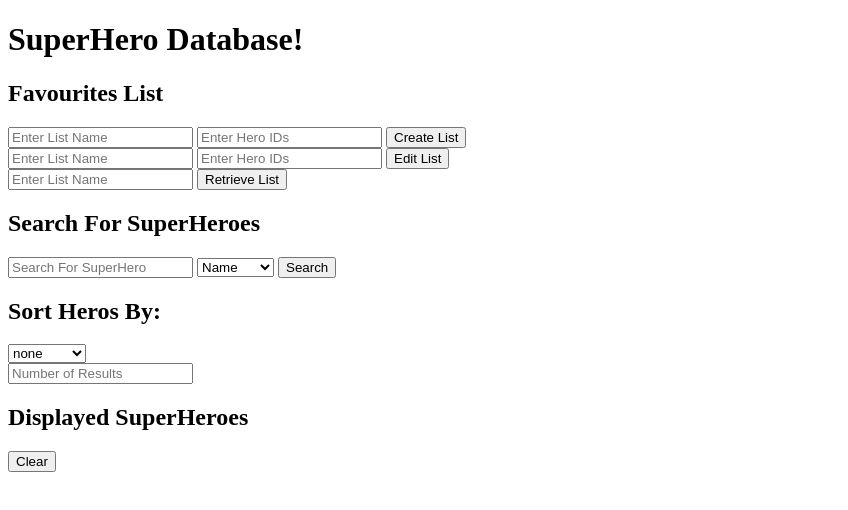
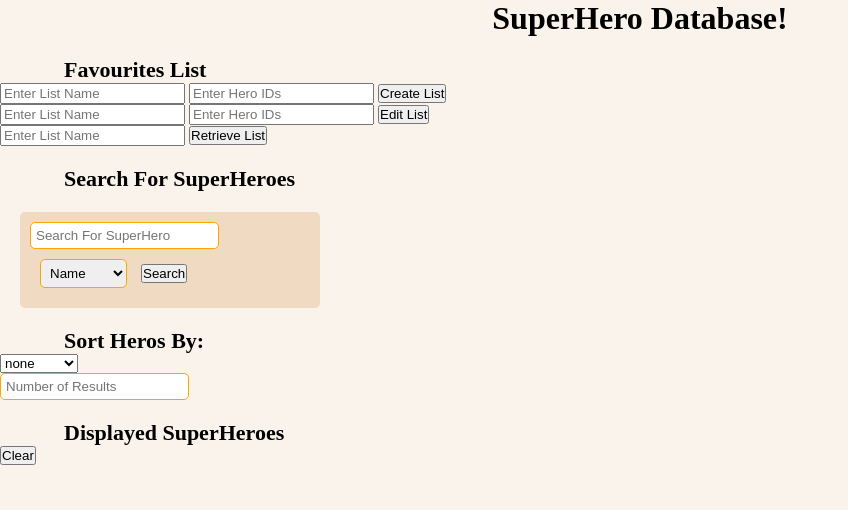
Before and after one commit to EldarZulic03/Superhero-Site, a plain HTML site: page client/index.html in a window 1280 px wide. Shown: the whole page, without its empty margins (0-848 px from the left). Drawn offline with Linux system fonts and the light colour scheme.

Commit message:
Updated index.html and style.css

```diff
--- a/client/index.html
+++ b/client/index.html
@@ -10,7 +10,6 @@
         <h1>SuperHero Database!</h1>
 
         <div id = "search_results">
-
         </div>
 
         <h2>Favourites List</h2>
@@ -54,7 +53,7 @@
         </select>
 
         <form id="retrieve_form">
-            <input type="text" id="display_length" placeholder="Number of Results">
+            <input type="text" id="display_number" placeholder="Number of Results">
         </form>
 
         <div id="sorted_results"></div>
--- a/client/style.css
+++ b/client/style.css
@@ -0,0 +1,62 @@
+body{
+    margin: 0;
+    padding:0;
+    background-color: #faf3eb;
+}
+h1{
+    margin: 0;
+    padding:0;
+    text-align: center;
+    font-size: 32px;
+    color: black;
+    margin-bottom: 20px;
+}
+h2{
+    margin: 0;
+    padding:0;
+    font-size: 22px;
+    margin-top:20px;
+    color:black;
+    margin-left: 5%;
+
+}form{
+    margin: 0;
+    padding:0;
+}ul{
+    margin: 0;
+    padding:0;
+}select{
+    margin: 0;
+    padding:0;
+}button{
+    margin: 0;
+    padding:0;
+}
+#search_form{
+    text-align: left;
+    margin-top: 20px;
+    padding: 10px;
+    background-color: #f0dbc2;
+    border-radius: 5px;
+    margin-left: 20px;
+    margin-right:75%;
+}
+#search_input{
+    padding: 5px;
+    border: 1px solid orange;
+    border-radius: 5px;
+}
+#display_number{
+    padding:5px;
+    border: 1px solid orange;
+    border-radius: 5px;
+}
+#search_field{
+    padding:5px;
+    border: 1px solid orange;
+    border-radius: 5px;
+    margin: 10px;
+}
+#search_button:hover{
+    background-color: orange;
+}
```
